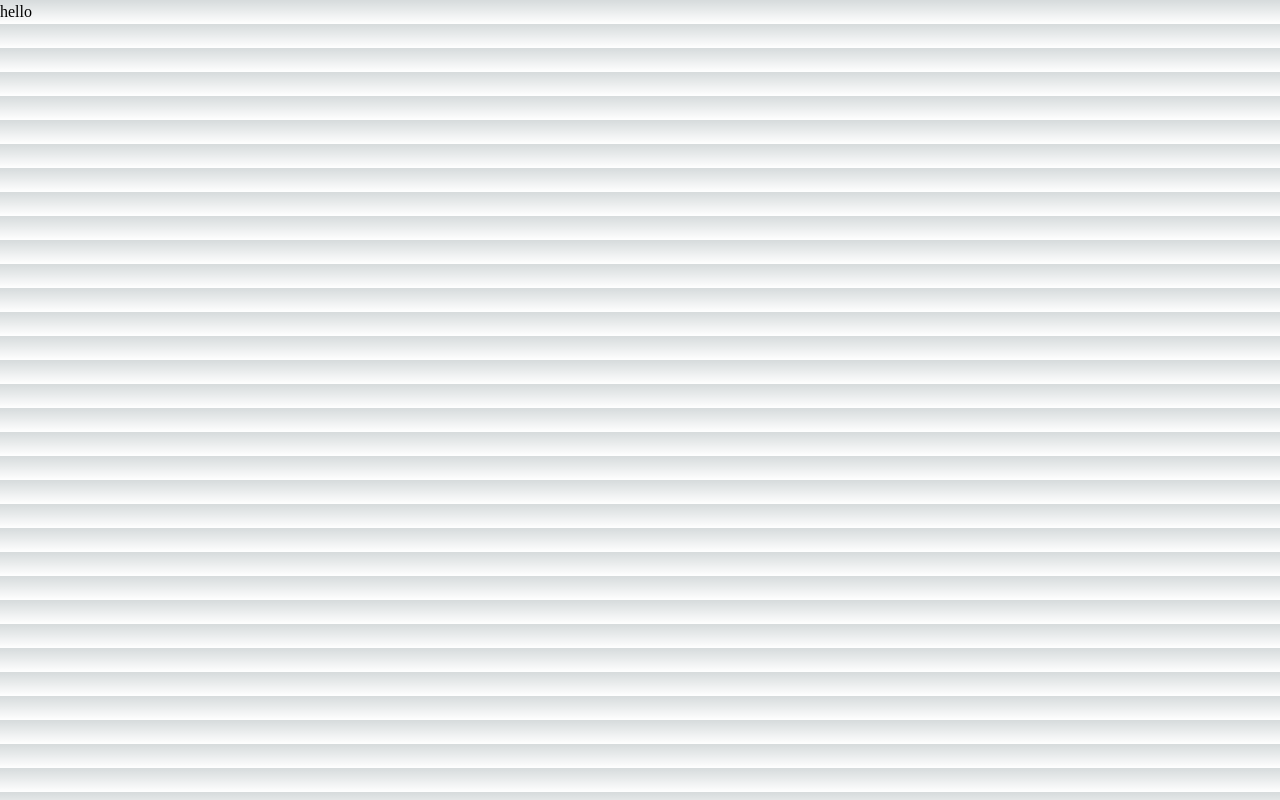
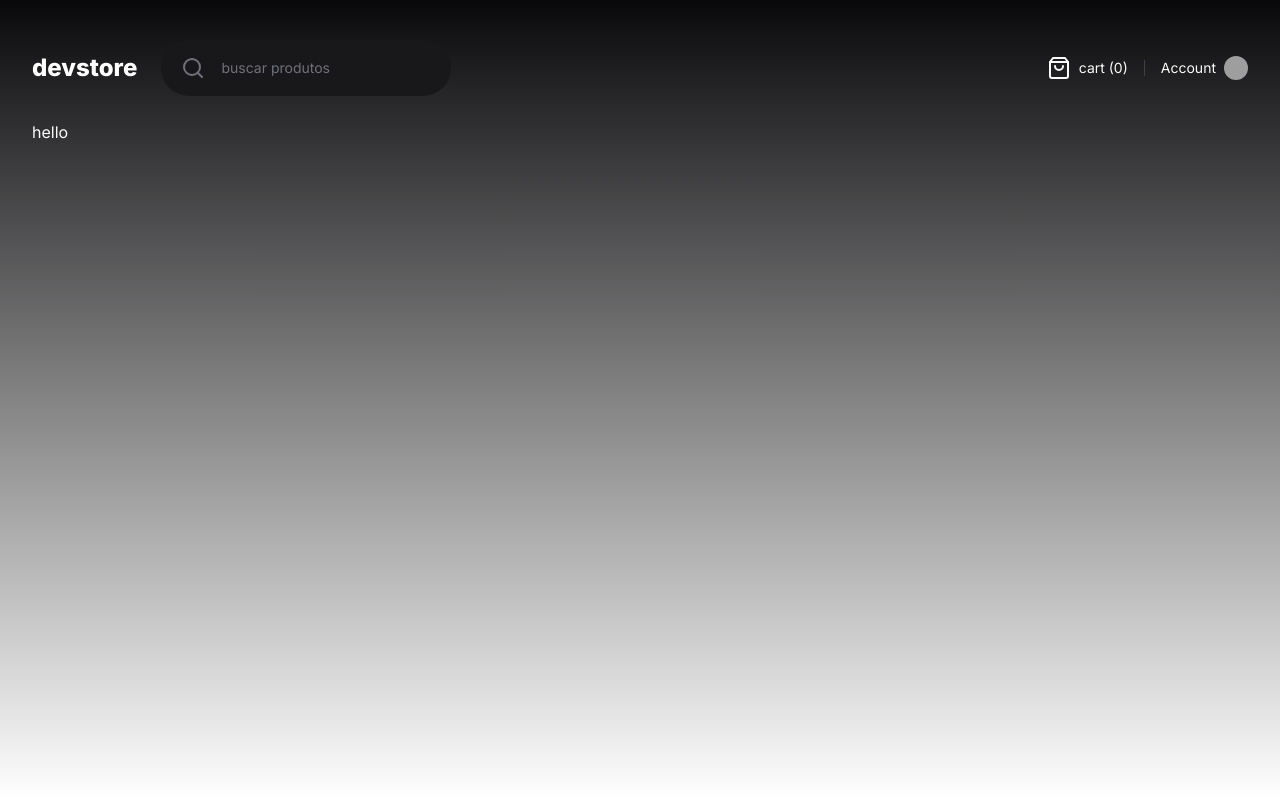
Before and after one commit to RennanD/devstore, a Next.js app: page / in a window 1280 px wide. Built offline with nearby package versions, Linux system fonts and the light colour scheme; grey boxes are pictures that could not be loaded.

Commit message:
chore: create header component

```diff
--- a/next.config.mjs
+++ b/next.config.mjs
@@ -1,4 +1,13 @@
 /** @type {import('next').NextConfig} */
-const nextConfig = {};
+const nextConfig = {
+  images: {
+    remotePatterns: [
+      {
+        protocol: 'https',
+        hostname: 'github.com',
+      },
+    ],
+  },
+}
 
-export default nextConfig;
+export default nextConfig
--- a/package.json
+++ b/package.json
@@ -9,6 +9,7 @@
     "lint": "next lint"
   },
   "dependencies": {
+    "lucide-react": "^0.323.0",
     "next": "14.1.0",
     "react": "^18",
     "react-dom": "^18"
--- /dev/null
+++ b/src/app/(store)/(home)/loading.tsx
@@ -0,0 +1,3 @@
+export default function HomeLoading() {
+  return <p>Home loading</p>
+}
--- /dev/null
+++ b/src/app/(store)/layout.tsx
@@ -0,0 +1,11 @@
+import { Header } from '@/components/Header'
+import { ReactNode } from 'react'
+
+export default function StoreLayout({ children }: { children: ReactNode }) {
+  return (
+    <div className="mx-auto grid min-h-screen w-full max-w-[78.5rem] grid-rows-[min-content_max-content] gap-6 px-5 pt-10 pb-20">
+      <Header />
+      {children}
+    </div>
+  )
+}
--- a/src/app/layout.tsx
+++ b/src/app/layout.tsx
@@ -14,8 +14,8 @@
   children: React.ReactNode
 }>) {
   return (
-    <html lang="en">
-      <body className={inter.variable}>{children}</body>
+    <html lang="pt" className={inter.variable}>
+      <body className="bg-zinc-950 text-zinc-50 antialiased">{children}</body>
     </html>
   )
 }
--- /dev/null
+++ b/src/components/Header/Header.tsx
@@ -0,0 +1,44 @@
+import Link from 'next/link'
+import { Search, ShoppingBag } from 'lucide-react'
+import Image from 'next/image'
+
+export function Header() {
+  return (
+    <header className="flex items-center justify-between">
+      <div className="flex items-center gap-6">
+        <Link href="/" className="text-2xl font-extrabold text-white">
+          devstore
+        </Link>
+
+        <form className="flex max-w-xs w-full items-center gap-4 rounded-full bg-zinc-900 px-5 py-4 ring-zinc-700">
+          <Search className="text-xl text-zinc-500" />
+
+          <input
+            type="text"
+            placeholder="buscar produtos"
+            className="flex-1 bg-transparent text-sm outline-none placeholder:text-zinc-500"
+          />
+        </form>
+      </div>
+      <div className="flex items-center gap-4">
+        <div className="flex items-center gap-2">
+          <ShoppingBag className="text-base" />
+          <span className="text-sm">cart (0)</span>
+        </div>
+
+        <div className="w-px h-4 bg-zinc-700"></div>
+
+        <Link href="/" className="flex items-center gap-2 hover:underline">
+          <span className="text-sm">Account</span>
+          <Image
+            src="https://github.com/rennand.png"
+            alt="Rennan Oliveira"
+            width={24}
+            height={24}
+            className="rounded-full w-6 h-6"
+          />
+        </Link>
+      </div>
+    </header>
+  )
+}
--- /dev/null
+++ b/src/components/Header/index.ts
@@ -0,0 +1 @@
+export * from './Header'
```
Also changed, not shown: src/app/(store)/(home)/page.tsx (renamed from src/app/page.tsx), 2 other files (tests, documents, lock files or other folders).
